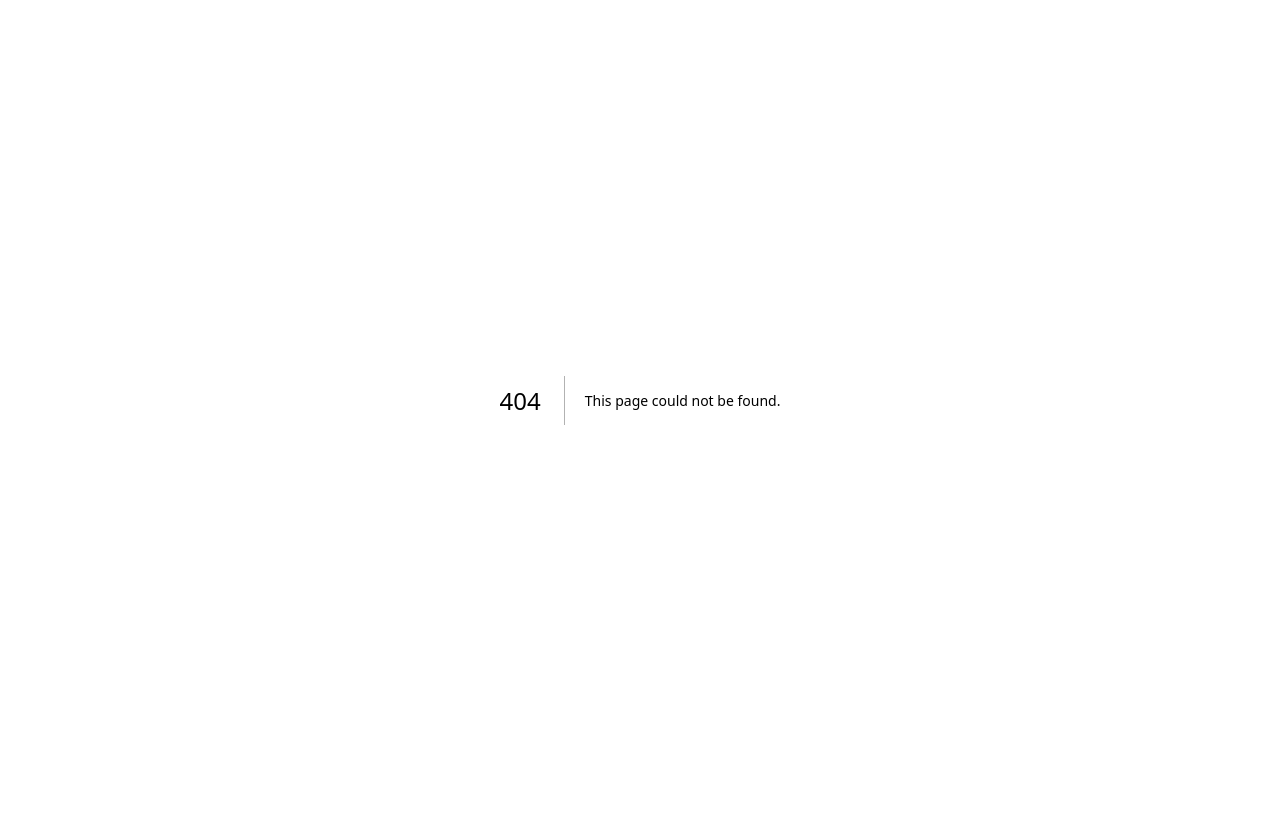
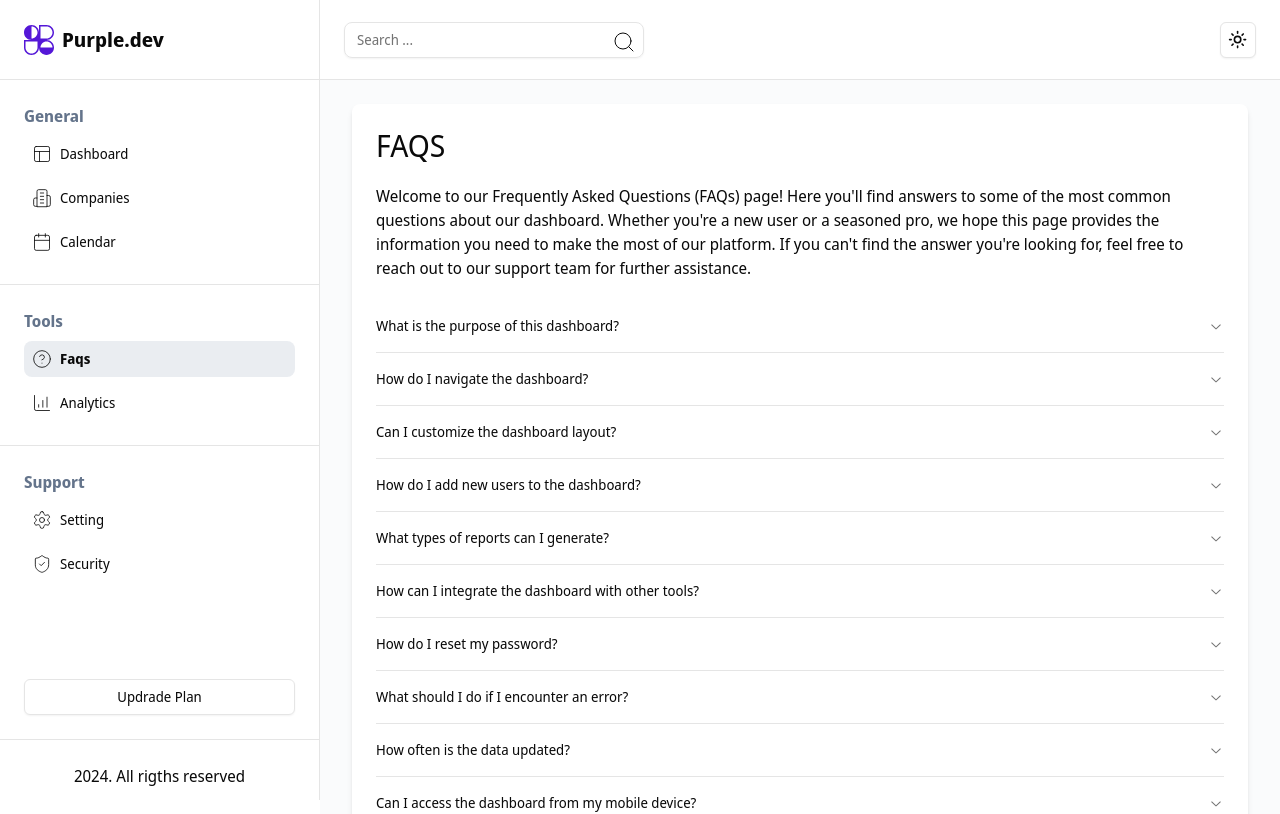
Before and after one commit to Walter-Daniel/business-dashboard, a Next.js app: page /faqs in a window 1280 px wide. Before the commit this address had no page. Shown: the top 814 px of the page. Built offline with nearby package versions, Linux system fonts and the light colour scheme.

Commit message:
add: create faqs page

```diff
--- /dev/null
+++ b/app/(routes)/faqs/components/accordionFaqs/AccordionFaqs.tsx
@@ -0,0 +1,26 @@
+import React from 'react'
+
+import {
+    Accordion,
+    AccordionContent,
+    AccordionItem,
+    AccordionTrigger,
+} from "@/components/ui/accordion"
+import { faqsData } from './faqs.data'
+
+export const AccordionFaqs = () => {
+    return (
+        <Accordion type="single" collapsible>
+            {
+                faqsData.map(({ answer, question }, index) => (
+                    <AccordionItem value={question} key={index}>
+                        <AccordionTrigger>{question}</AccordionTrigger>
+                        <AccordionContent>
+                            {answer}
+                        </AccordionContent>
+                    </AccordionItem>
+                ))
+            }
+        </Accordion>
+    )
+}
--- /dev/null
+++ b/app/(routes)/faqs/components/accordionFaqs/faqs.data.ts
@@ -0,0 +1,50 @@
+export const faqsData = [
+    {
+        question: "What is the purpose of this dashboard?",
+        answer: "The dashboard provides a centralized platform for managing and monitoring key business metrics and activities. It allows users to access real-time data, track performance, and make informed decisions based on comprehensive insights."
+    },
+    {
+        question: "How do I navigate the dashboard?",
+        answer: "The dashboard features a user-friendly interface with a navigation menu on the left side. You can access different sections like Reports, Analytics, User Management, and Settings by clicking on the corresponding icons or menu items."
+    },
+    {
+        question: "Can I customize the dashboard layout?",
+        answer: "Yes, you can customize the layout by adding, removing, or rearranging widgets to suit your preferences. Simply click on the 'Customize' button located in the top right corner and follow the instructions."
+    },
+    {
+        question: "How do I add new users to the dashboard?",
+        answer: "To add new users, go to the 'User Management' section in the navigation menu, click on 'Add User,' and fill in the required details. You can assign roles and permissions based on their responsibilities."
+    },
+    {
+        question: "What types of reports can I generate?",
+        answer: "You can generate various types of reports, including sales, performance, financial, and customer satisfaction reports. Go to the 'Reports' section, choose the report type, and customize the parameters as needed."
+    },
+    {
+        question: "How can I integrate the dashboard with other tools?",
+        answer: "Our dashboard supports integration with various third-party tools such as CRM, ERP, and project management systems. Visit the 'Settings' section and navigate to 'Integrations' to set up and manage integrations."
+    },
+    {
+        question: "How do I reset my password?",
+        answer: "To reset your password, click on your profile icon in the top right corner and select 'Settings.' Choose 'Change Password' and follow the instructions to create a new one."
+    },
+    {
+        question: "What should I do if I encounter an error?",
+        answer: "If you encounter an error, try refreshing the page or clearing your browser cache. If the issue persists, please contact our support team via email at support@company.com or use the live chat feature available in the dashboard."
+    },
+    {
+        question: "How often is the data updated?",
+        answer: "The data on the dashboard is updated in real-time to provide the most accurate and up-to-date information. Certain reports may have specific update intervals, which are indicated in the respective sections."
+    },
+    {
+        question: "Can I access the dashboard from my mobile device?",
+        answer: "Yes, our dashboard is optimized for both desktop and mobile devices. You can access it from any browser, and we also offer a mobile app for iOS and Android users."
+    },
+    {
+        question: "How do I provide feedback or suggest new features?",
+        answer: "We value your feedback! To share your thoughts or suggest new features, go to the 'Feedback' section in the navigation menu or email us directly at feedback@company.com."
+    },
+    {
+        question: "Where can I find more help or documentation?",
+        answer: "For more detailed information, visit the 'Help Center' section in the dashboard or access our comprehensive online documentation available here."
+    }
+];
--- /dev/null
+++ b/app/(routes)/faqs/components/accordionFaqs/index.ts
@@ -0,0 +1 @@
+export * from './AccordionFaqs';
--- /dev/null
+++ b/app/(routes)/faqs/page.tsx
@@ -0,0 +1,17 @@
+import { AccordionFaqs } from "./components/accordionFaqs";
+
+
+export default function FAQSPage() {
+  return (
+    <div className="max-w-4xl mx-auto bg-background shadow-md rounded-lg p-6">
+      <h2 className="text-3xl mb-5">FAQS</h2>
+      <div className="mb-5">
+          {/* Introduction */}
+      <p className="mb-5">
+        Welcome to our Frequently Asked Questions (FAQs) page! Here you'll find answers to some of the most common questions about our dashboard. Whether you're a new user or a seasoned pro, we hope this page provides the information you need to make the most of our platform. If you can't find the answer you're looking for, feel free to reach out to our support team for further assistance.
+      </p>
+      </div>
+      <AccordionFaqs />
+    </div>
+  );
+}
--- /dev/null
+++ b/components/ui/accordion.tsx
@@ -0,0 +1,57 @@
+"use client"
+
+import * as React from "react"
+import * as AccordionPrimitive from "@radix-ui/react-accordion"
+import { ChevronDownIcon } from "@radix-ui/react-icons"
+
+import { cn } from "@/lib/utils"
+
+const Accordion = AccordionPrimitive.Root
+
+const AccordionItem = React.forwardRef<
+  React.ElementRef<typeof AccordionPrimitive.Item>,
+  React.ComponentPropsWithoutRef<typeof AccordionPrimitive.Item>
+>(({ className, ...props }, ref) => (
+  <AccordionPrimitive.Item
+    ref={ref}
+    className={cn("border-b", className)}
+    {...props}
+  />
+))
+AccordionItem.displayName = "AccordionItem"
+
+const AccordionTrigger = React.forwardRef<
+  React.ElementRef<typeof AccordionPrimitive.Trigger>,
+  React.ComponentPropsWithoutRef<typeof AccordionPrimitive.Trigger>
+>(({ className, children, ...props }, ref) => (
+  <AccordionPrimitive.Header className="flex">
+    <AccordionPrimitive.Trigger
+      ref={ref}
+      className={cn(
+        "flex flex-1 items-center justify-between py-4 text-sm font-medium transition-all hover:underline [&[data-state=open]>svg]:rotate-180",
+        className
+      )}
+      {...props}
+    >
+      {children}
+      <ChevronDownIcon className="h-4 w-4 shrink-0 text-muted-foreground transition-transform duration-200" />
+    </AccordionPrimitive.Trigger>
+  </AccordionPrimitive.Header>
+))
+AccordionTrigger.displayName = AccordionPrimitive.Trigger.displayName
+
+const AccordionContent = React.forwardRef<
+  React.ElementRef<typeof AccordionPrimitive.Content>,
+  React.ComponentPropsWithoutRef<typeof AccordionPrimitive.Content>
+>(({ className, children, ...props }, ref) => (
+  <AccordionPrimitive.Content
+    ref={ref}
+    className="overflow-hidden text-sm data-[state=closed]:animate-accordion-up data-[state=open]:animate-accordion-down"
+    {...props}
+  >
+    <div className={cn("pb-4 pt-0", className)}>{children}</div>
+  </AccordionPrimitive.Content>
+))
+AccordionContent.displayName = AccordionPrimitive.Content.displayName
+
+export { Accordion, AccordionItem, AccordionTrigger, AccordionContent }
--- a/package.json
+++ b/package.json
@@ -19,6 +19,7 @@
     "@fullcalendar/timegrid": "^6.1.15",
     "@hookform/resolvers": "^3.9.0",
     "@prisma/client": "^5.19.1",
+    "@radix-ui/react-accordion": "^1.2.0",
     "@radix-ui/react-dialog": "^1.1.1",
     "@radix-ui/react-dropdown-menu": "^2.1.1",
     "@radix-ui/react-icons": "^1.3.0",
--- a/tailwind.config.ts
+++ b/tailwind.config.ts
@@ -59,6 +59,28 @@ const config: Config = {
   				'4': 'hsl(var(--chart-4))',
   				'5': 'hsl(var(--chart-5))'
   			}
+  		},
+  		keyframes: {
+  			'accordion-down': {
+  				from: {
+  					height: '0'
+  				},
+  				to: {
+  					height: 'var(--radix-accordion-content-height)'
+  				}
+  			},
+  			'accordion-up': {
+  				from: {
+  					height: 'var(--radix-accordion-content-height)'
+  				},
+  				to: {
+  					height: '0'
+  				}
+  			}
+  		},
+  		animation: {
+  			'accordion-down': 'accordion-down 0.2s ease-out',
+  			'accordion-up': 'accordion-up 0.2s ease-out'
   		}
   	}
   },
```
Also changed, not shown: 1 other file (tests, documents, lock files or other folders).
